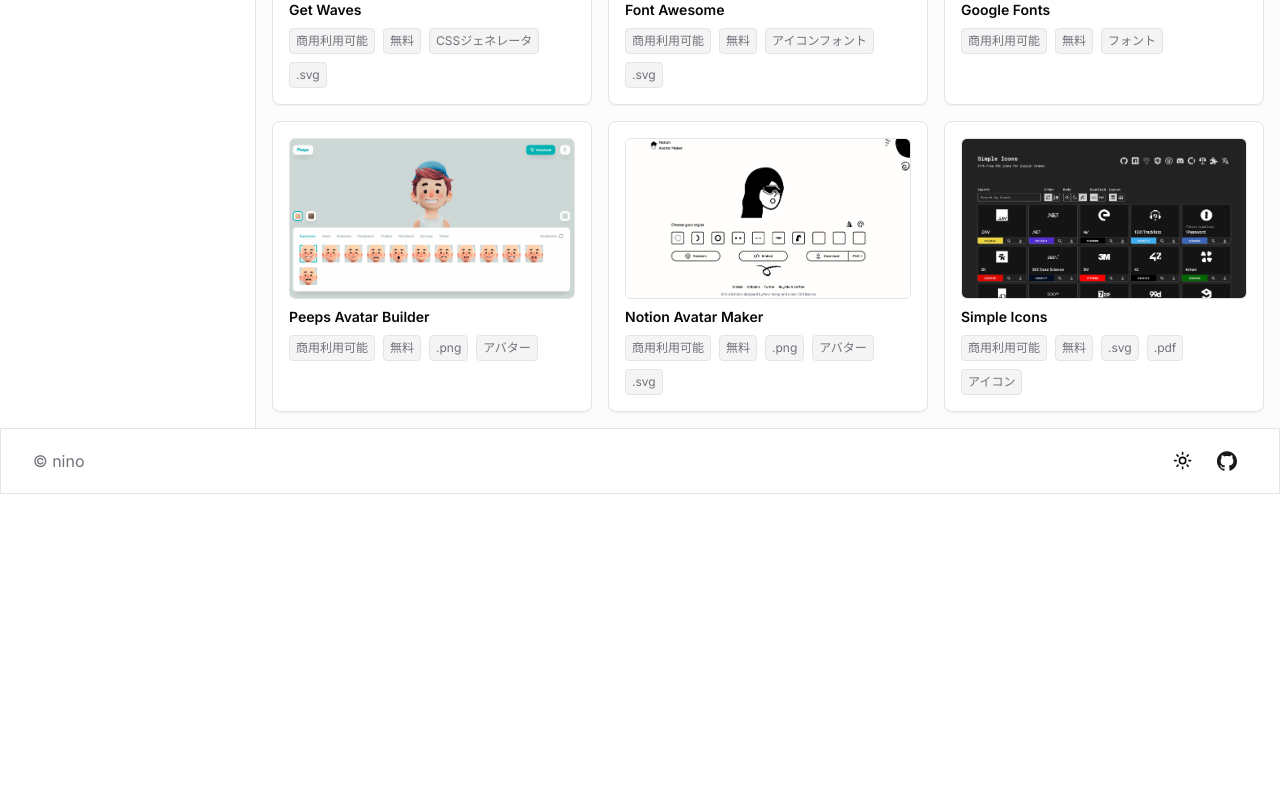
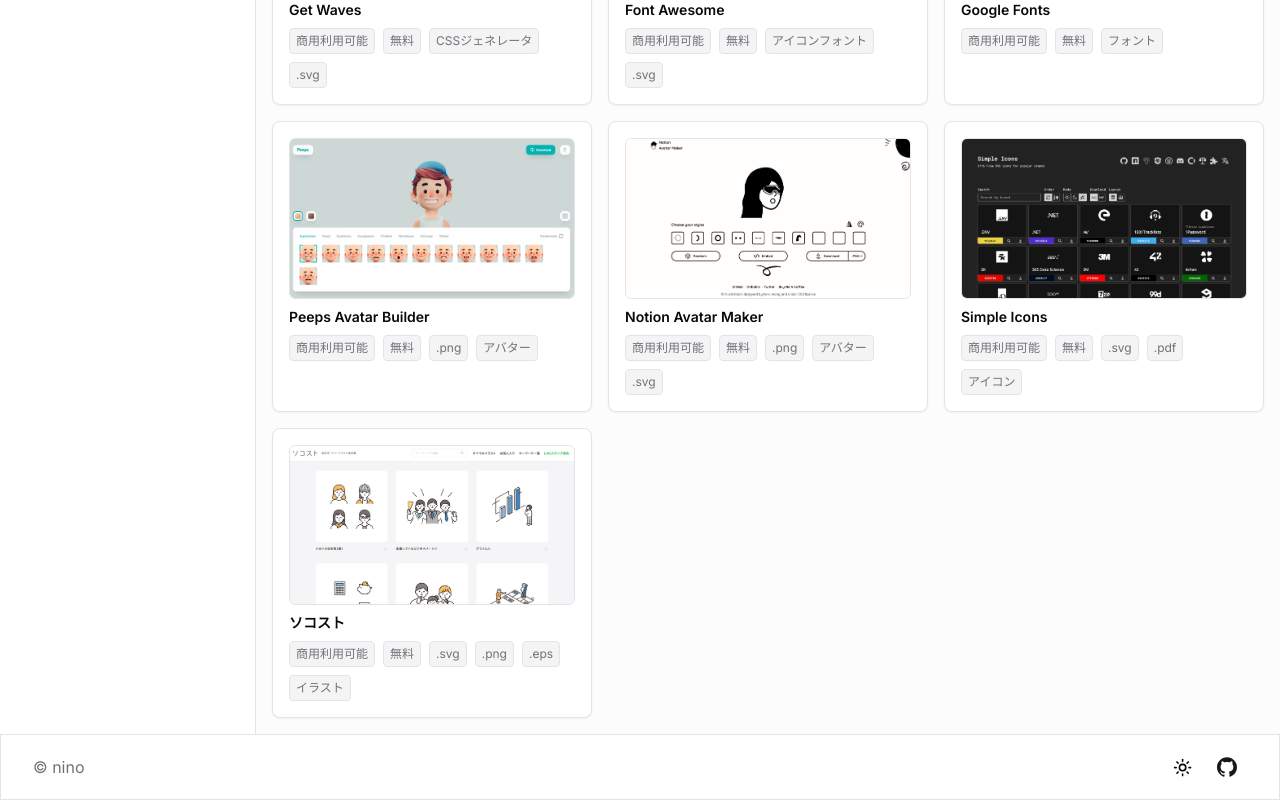
Before and after one commit to dninomiya/tool-hub, a Next.js app: page /tool-hub/ in a window 1280 px wide. Shown: the part 881-1681 px from the top of the page. Before the commit the page ends 1375 px from the top, so only its background shows below. Built offline with nearby package versions, Linux system fonts and the light colour scheme.

Commit message:
feat: add ソコスト

```diff
--- a/data/item.ts
+++ b/data/item.ts
@@ -99,4 +99,17 @@
     title: 'Simple Icons',
     tags: ['available-for-commercial-use', 'free', '.svg', '.pdf', 'icon'],
   },
+  {
+    id: 'soco-st',
+    href: 'https://soco-st.com',
+    title: 'ソコスト',
+    tags: [
+      'available-for-commercial-use',
+      'free',
+      '.svg',
+      '.png',
+      '.eps',
+      'illust',
+    ],
+  },
 ] as const;
--- a/data/tag.ts
+++ b/data/tag.ts
@@ -16,7 +16,7 @@
   { id: '.svg', label: '.svg' },
   { id: '.png', label: '.png' },
   { id: '.ai', label: '.ai' },
-  { id: '.esp', label: '.esp' },
+  { id: '.eps', label: '.eps' },
 ] as const;
 
 export type TagId = (typeof allTags)[number]['id'];
```
Also changed, not shown: public/images/soco-st.png (added).
